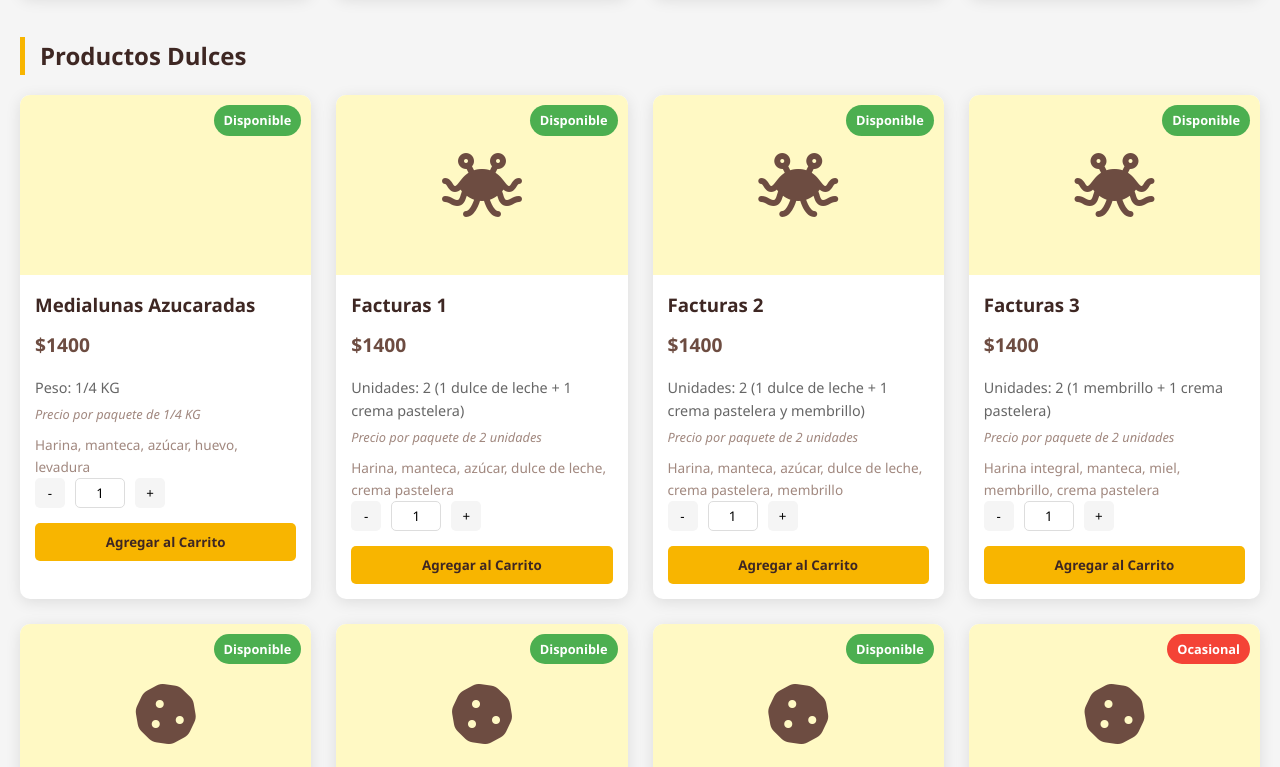
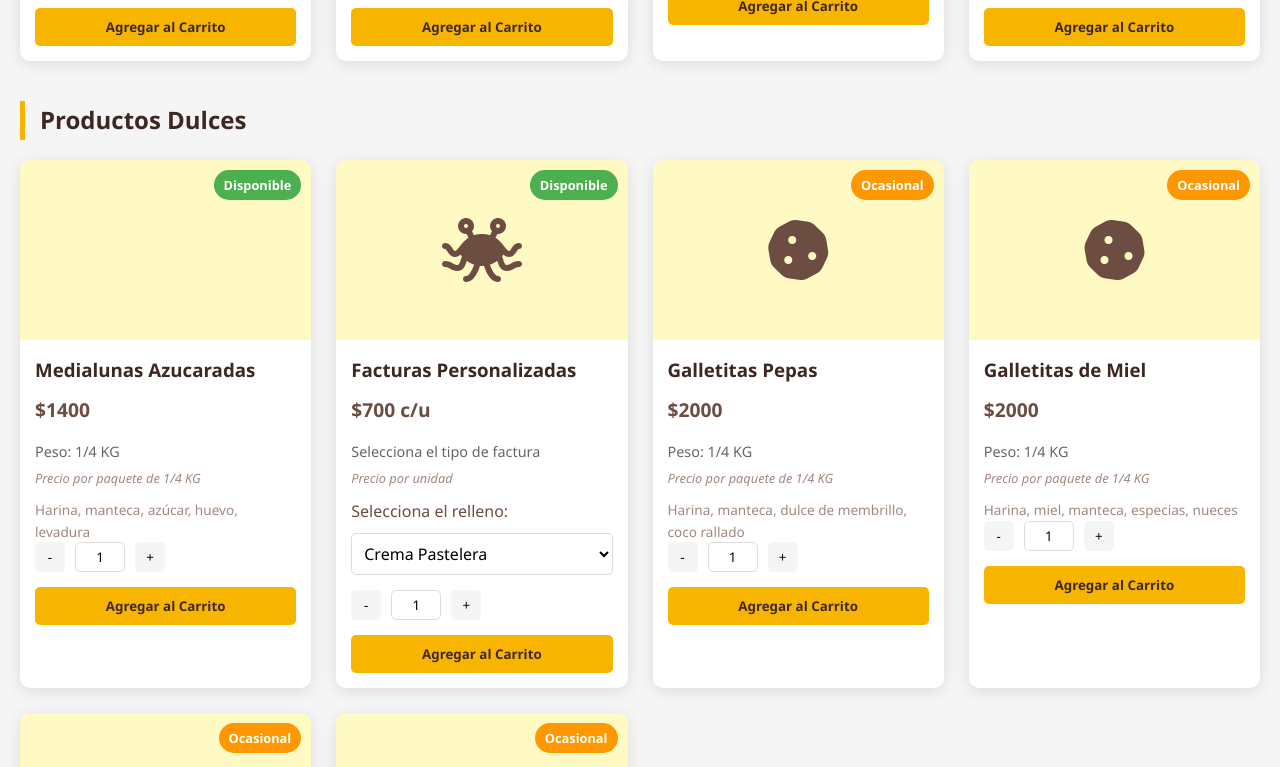
Before and after one commit to Alu96hub/facu-trabajos, a plain HTML site: page panaderia.html in a window 1280 px wide. Shown: the part 1653-2420 px from the top of the page. Drawn offline with Linux system fonts and the light colour scheme; some icons are missing.

Commit message:
Enhance styles and functionality for products and cart
Added styles for highlighted orders and improved responsiveness of the cart sidebar. Updated product availability labels and added flavor selection for custom invoices.

```diff
--- a/panaderia.html
+++ b/panaderia.html
@@ -148,6 +148,16 @@
             gap: 10px;
         }
 
+        .encargo-destacado {
+            background-color: var(--amarillo-claro);
+            padding: 12px 15px;
+            border-radius: 8px;
+            margin-bottom: 15px;
+            font-weight: bold;
+            color: var(--marron-oscuro);
+            border-left: 4px solid var(--amarillo);
+        }
+
         /* Products grid */
         .products-section h2 {
             margin-bottom: 20px;
@@ -205,6 +215,10 @@
 
         .product-availability.unavailable {
             background-color: var(--peligro);
+        }
+
+        .product-availability.ocasional {
+            background-color: #ff9800;
         }
 
         .product-info {
@@ -294,6 +308,27 @@
             cursor: not-allowed;
         }
 
+        /* Selector de ingredientes para facturas */
+        .flavor-selector {
+            margin-bottom: 15px;
+        }
+
+        .flavor-selector label {
+            display: block;
+            margin-bottom: 8px;
+            font-weight: 500;
+            color: var(--marron);
+        }
+
+        .flavor-select {
+            width: 100%;
+            padding: 8px;
+            border: 1px solid #ddd;
+            border-radius: 5px;
+            background-color: white;
+            font-size: 1rem;
+        }
+
         .recurrent-delivery {
             margin-top: 15px;
             padding-top: 15px;
@@ -344,12 +379,12 @@
             font-weight: bold;
         }
 
-        /* Cart sidebar */
+        /* Cart sidebar - MEJORADO PARA RESPONSIVIDAD */
         .cart-sidebar {
             position: fixed;
             top: 0;
-            right: -400px;
-            width: 380px;
+            right: -100%;
+            width: 100%;
             height: 100vh;
             background-color: var(--blanco);
             box-shadow: -5px 0 15px rgba(0,0,0,0.1);
@@ -382,6 +417,8 @@
 
         .cart-items {
             margin-bottom: 20px;
+            max-height: 40vh;
+            overflow-y: auto;
         }
 
         .cart-item {
@@ -401,6 +438,7 @@
             display: flex;
             justify-content: center;
             align-items: center;
+            flex-shrink: 0;
         }
 
         .cart-item-image i {
@@ -410,11 +448,13 @@
 
         .cart-item-details {
             flex: 1;
+            min-width: 0; /* Para evitar que el contenido se desborde */
         }
 
         .cart-item-name {
             font-weight: bold;
             margin-bottom: 5px;
+            word-break: break-word;
         }
 
         .cart-item-price {
@@ -425,6 +465,8 @@
         .cart-item-quantity {
             display: flex;
             align-items: center;
+            flex-wrap: wrap;
+            gap: 5px;
         }
 
         .remove-item {
@@ -433,12 +475,18 @@
             color: var(--peligro);
             cursor: pointer;
             margin-left: auto;
+            font-size: 0.9rem;
+            padding: 5px;
         }
 
         .cart-summary {
             margin-top: 20px;
             padding-top: 20px;
             border-top: 1px solid #eee;
+            position: sticky;
+            bottom: 0;
+            background-color: var(--blanco);
+            padding-bottom: 20px;
         }
 
         .summary-row {
@@ -578,14 +626,20 @@
         }
 
         /* Responsive */
+        @media (min-width: 768px) {
+            .cart-sidebar {
+                width: 380px;
+                right: -400px;
+            }
+
+            .cart-sidebar.active {
+                right: 0;
+            }
+        }
+
         @media (max-width: 768px) {
             .products-grid {
                 grid-template-columns: repeat(auto-fill, minmax(220px, 1fr));
-            }
-
-            .cart-sidebar {
-                width: 100%;
-                right: -100%;
             }
 
             .hero h2 {
@@ -594,6 +648,17 @@
 
             .nav-links {
                 display: none;
+            }
+
+            .cart-item {
+                flex-direction: column;
+            }
+
+            .cart-item-image {
+                width: 100%;
+                height: 120px;
+                margin-right: 0;
+                margin-bottom: 10px;
             }
         }
 
@@ -616,6 +681,10 @@
 
             .hero h2 {
                 font-size: 1.8rem;
+            }
+
+            .cart-sidebar {
+                padding: 15px;
             }
         }
     </style>
@@ -652,6 +721,9 @@
         <!-- Delivery Info -->
         <section class="delivery-info">
             <h3><i class="fas fa-clock"></i> Horarios de Reparto</h3>
+            <div class="encargo-destacado">
+                ¡Encargue hoy y empiece a recibir mañana!
+            </div>
             <p>Lunes a Viernes de 8:00 AM a 11:30 AM</p>
             <p>Puedes seleccionar tu horario de entrega preferido durante el proceso de compra</p>
         </section>
@@ -797,7 +869,7 @@
                 <div class="product-card">
                     <div class="product-image">
                         <i class="fas fa-drumstick-bite"></i>
-                        <span class="product-availability">Disponible</span>
+                        <span class="product-availability ocasional">Ocasional</span>
                     </div>
                     <div class="product-info">
                         <h3>Pan con Chicharrón</h3>
@@ -864,69 +936,33 @@
                     </div>
                 </div>
 
+                <!-- Facturas personalizadas -->
                 <div class="product-card">
                     <div class="product-image">
                         <i class="fas fa-pastafarianism"></i>
                         <span class="product-availability">Disponible</span>
                     </div>
                     <div class="product-info">
-                        <h3>Facturas 1</h3>
-                        <div class="product-price">$1400</div>
+                        <h3>Facturas Personalizadas</h3>
+                        <div class="product-price">$700 c/u</div>
                         <div class="product-details">
-                            <div class="product-cant">Unidades: 2 (1 dulce de leche + 1 crema pastelera)</div>
-                            <div class="product-clarification">Precio por paquete de 2 unidades</div>
+                            <div class="product-cant">Selecciona el tipo de factura</div>
+                            <div class="product-clarification">Precio por unidad</div>
                         </div>
-                        <div class="product-ingredientes">Harina, manteca, azúcar, dulce de leche, crema pastelera</div>
+                        <div class="flavor-selector">
+                            <label for="facturas-flavor">Selecciona el relleno:</label>
+                            <select id="facturas-flavor" class="flavor-select">
+                                <option value="Crema Pastelera">Crema Pastelera</option>
+                                <option value="Dulce de Leche">Dulce de Leche</option>
+                                <option value="Dulce de Membrillo">Dulce de Membrillo</option>
+                            </select>
+                        </div>
                         <div class="quantity-selector">
                             <button class="quantity-btn minus">-</button>
                             <input type="text" class="quantity-input" value="1" readonly>
                             <button class="quantity-btn plus">+</button>
                         </div>
-                        <button class="add-to-cart">Agregar al Carrito</button>
-                    </div>
-                </div>
-
-                <div class="product-card">
-                    <div class="product-image">
-                        <i class="fas fa-pastafarianism"></i>
-                        <span class="product-availability">Disponible</span>
-                    </div>
-                    <div class="product-info">
-                        <h3>Facturas 2</h3>
-                        <div class="product-price">$1400</div>
-                        <div class="product-details">
-                            <div class="product-cant">Unidades: 2 (1 dulce de leche + 1 crema pastelera y membrillo)</div>
-                            <div class="product-clarification">Precio por paquete de 2 unidades</div>
-                        </div>
-                        <div class="product-ingredientes">Harina, manteca, azúcar, dulce de leche, crema pastelera, membrillo</div>
-                        <div class="quantity-selector">
-                            <button class="quantity-btn minus">-</button>
-                            <input type="text" class="quantity-input" value="1" readonly>
-                            <button class="quantity-btn plus">+</button>
-                        </div>
-                        <button class="add-to-cart">Agregar al Carrito</button>
-                    </div>
-                </div>
-
-                <div class="product-card">
-                    <div class="product-image">
-                        <i class="fas fa-pastafarianism"></i>
-                        <span class="product-availability">Disponible</span>
-                    </div>
-                    <div class="product-info">
-                        <h3>Facturas 3</h3>
-                        <div class="product-price">$1400</div>
-                        <div class="product-details">
-                            <div class="product-cant">Unidades: 2 (1 membrillo + 1 crema pastelera)</div>
-                            <div class="product-clarification">Precio por paquete de 2 unidades</div>
-                        </div>
-                        <div class="product-ingredientes">Harina integral, manteca, miel, membrillo, crema pastelera</div>
-                        <div class="quantity-selector">
-                            <button class="quantity-btn minus">-</button>
-                            <input type="text" class="quantity-input" value="1" readonly>
-                            <button class="quantity-btn plus">+</button>
-                        </div>
-                        <button class="add-to-cart">Agregar al Carrito</button>
+                        <button class="add-to-cart" data-product="Facturas Personalizadas" data-price="700">Agregar al Carrito</button>
                     </div>
                 </div>
 
@@ -934,7 +970,7 @@
                 <div class="product-card">
                     <div class="product-image">
                         <i class="fas fa-cookie"></i>
-                        <span class="product-availability">Disponible</span>
+                        <span class="product-availability ocasional">Ocasional</span>
                     </div>
                     <div class="product-info">
                         <h3>Galletitas Pepas</h3>
@@ -956,7 +992,7 @@
                 <div class="product-card">
                     <div class="product-image">
                         <i class="fas fa-cookie"></i>
-                        <span class="product-availability">Disponible</span>
+                        <span class="product-availability ocasional">Ocasional</span>
                     </div>
                     <div class="product-info">
                         <h3>Galletitas de Miel</h3>
@@ -978,7 +1014,7 @@
                 <div class="product-card">
                     <div class="product-image">
                         <i class="fas fa-cookie"></i>
-                        <span class="product-availability">Disponible</span>
+                        <span class="product-availability ocasional">Ocasional</span>
                     </div>
                     <div class="product-info">
                         <h3>Palmeritas</h3>
@@ -1000,7 +1036,7 @@
                 <div class="product-card">
                     <div class="product-image">
                         <i class="fas fa-cookie"></i>
-                        <span class="product-availability unavailable">Ocasional</span>
+                        <span class="product-availability ocasional">Ocasional</span>
                     </div>
                     <div class="product-info">
                         <h3>Malteadas</h3>
@@ -1140,9 +1176,16 @@
             addToCartButtons.forEach(button => {
                 button.addEventListener('click', function() {
                     const productCard = this.closest('.product-card');
-                    const productName = productCard.querySelector('h3').textContent;
-                    const productPrice = parseFloat(productCard.querySelector('.product-price').textContent.replace('$', ''));
+                    let productName = productCard.querySelector('h3').textContent;
+                    let productPrice = parseFloat(productCard.querySelector('.product-price').textContent.replace('$', '').replace(' c/u', ''));
                     const quantity = parseInt(productCard.querySelector('.quantity-input').value);
+
+                    // Para las facturas personalizadas, agregamos el tipo seleccionado
+                    if (productName === "Facturas Personalizadas") {
+                        const flavorSelect = productCard.querySelector('.flavor-select');
+                        const selectedFlavor = flavorSelect.options[flavorSelect.selectedIndex].text;
+                        productName = `Factura de ${selectedFlavor}`;
+                    }
 
                     // Verificar si el producto ya está en el carrito
                     const existingItem = cart.find(item => item.name === productName);
```
